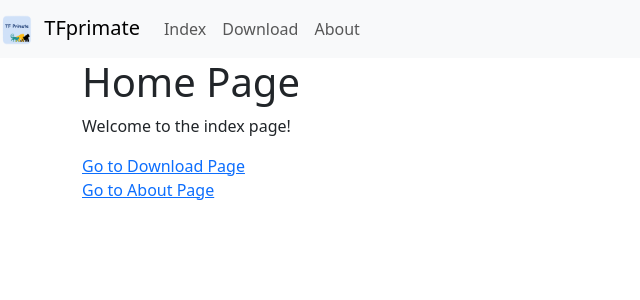
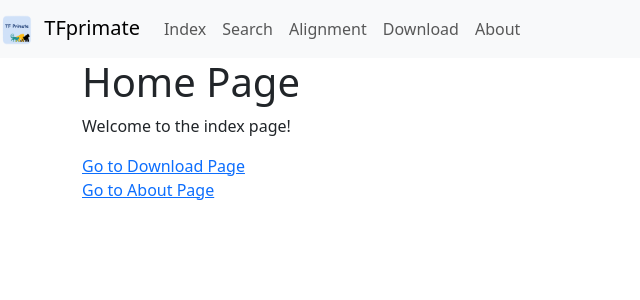
Before and after one commit to ferygood/app_grfprimate, a Flask app: page / in a window 1280 px wide. Shown: the top 300 px of the page, without its empty margins (0-640 px from the left). Run offline with Flask 3, Linux system fonts and the light colour scheme.

Commit message:
add collapse menu

```diff
--- a/app.py
+++ b/app.py
@@ -5,6 +5,14 @@ app = Flask(__name__)
 @app.route('/')
 def index():
     return render_template('index.html')
+
+@app.route('/search')
+def search():
+    return render_template('search.html')
+
+@app.route('/alignment')
+def alignment():
+    return render_template('alignment.html')
 
 @app.route('/download')
 def download():
--- a/templates/base.html
+++ b/templates/base.html
@@ -12,21 +12,30 @@
     </style>
 </head>
 <body>
-    <nav class="navbar navbar-expand navbar-light bg-light">
+    <nav class="navbar navbar-expand-lg navbar-light bg-light">
         <a class="navbar-brand" href="/">
             <img src="{{ url_for('static', filename='TFprimate.png') }}" alt="">
             TFprimate
         </a>
-        <div class="collapse navbar-collapse">
+        <button class="navbar-toggler" type="button" data-bs-toggle="collapse" data-bs-target="#navbarNav" aria-controls="navbarNav" aria-expanded="false" aria-label="Toggle navigation">
+            <span class="navbar-toggler-icon"></span>
+        </button>
+        <div class="collapse navbar-collapse" id="navbarNav">
             <ul class="navbar-nav">
                 <li class="nav-item">
-                    <a class="nav-link" href="{{ url_for('index') }}">Index</a>
+                    <a class="nav-link" href="{{ url_for('index') }}" onclick="closeNavbar()">Index</a>
                 </li>
                 <li class="nav-item">
-                    <a class="nav-link" href="{{ url_for('download') }}">Download</a>
+                    <a class="nav-link" href="{{ url_for('search') }}" onclick="closeNavbar()">Search</a>
                 </li>
                 <li class="nav-item">
-                    <a class="nav-link" href="{{ url_for('about') }}">About</a>
+                    <a class="nav-link" href="{{ url_for('alignment') }}" onclick="closeNavbar()">Alignment</a>
+                </li>
+                <li class="nav-item">
+                    <a class="nav-link" href="{{ url_for('download') }}" onclick="closeNavbar()">Download</a>
+                </li>
+                <li class="nav-item">
+                    <a class="nav-link" href="{{ url_for('about') }}" onclick="closeNavbar()">About</a>
                 </li>
             </ul>
         </div>
@@ -37,6 +46,15 @@
         {% endblock %}
     </div>
 
+    <script>
+        function closeNavbar() {
+            var navbarToggler = document.querySelector('.navbar-toggler');
+            if (navbarToggler.getAttribute('aria-expanded') === 'true') {
+                navbarToggler.click();
+            }
+        }
+    </script>
+
     <script src="https://cdn.jsdelivr.net/npm/bootstrap@5.3.0-alpha3/dist/js/bootstrap.bundle.min.js" integrity="sha384-ENjdO4Dr2bkBIFxQpeoTz1HIcje39Wm4jDKdf19U8gI4ddQ3GYNS7NTKfAdVQSZe" crossorigin="anonymous"></script>
 </body>
 </html>
```
Also changed, not shown: templates/alignment.html (added, +11 -0 lines), templates/search.html (added, +11 -0 lines), vercel.json (deleted).
